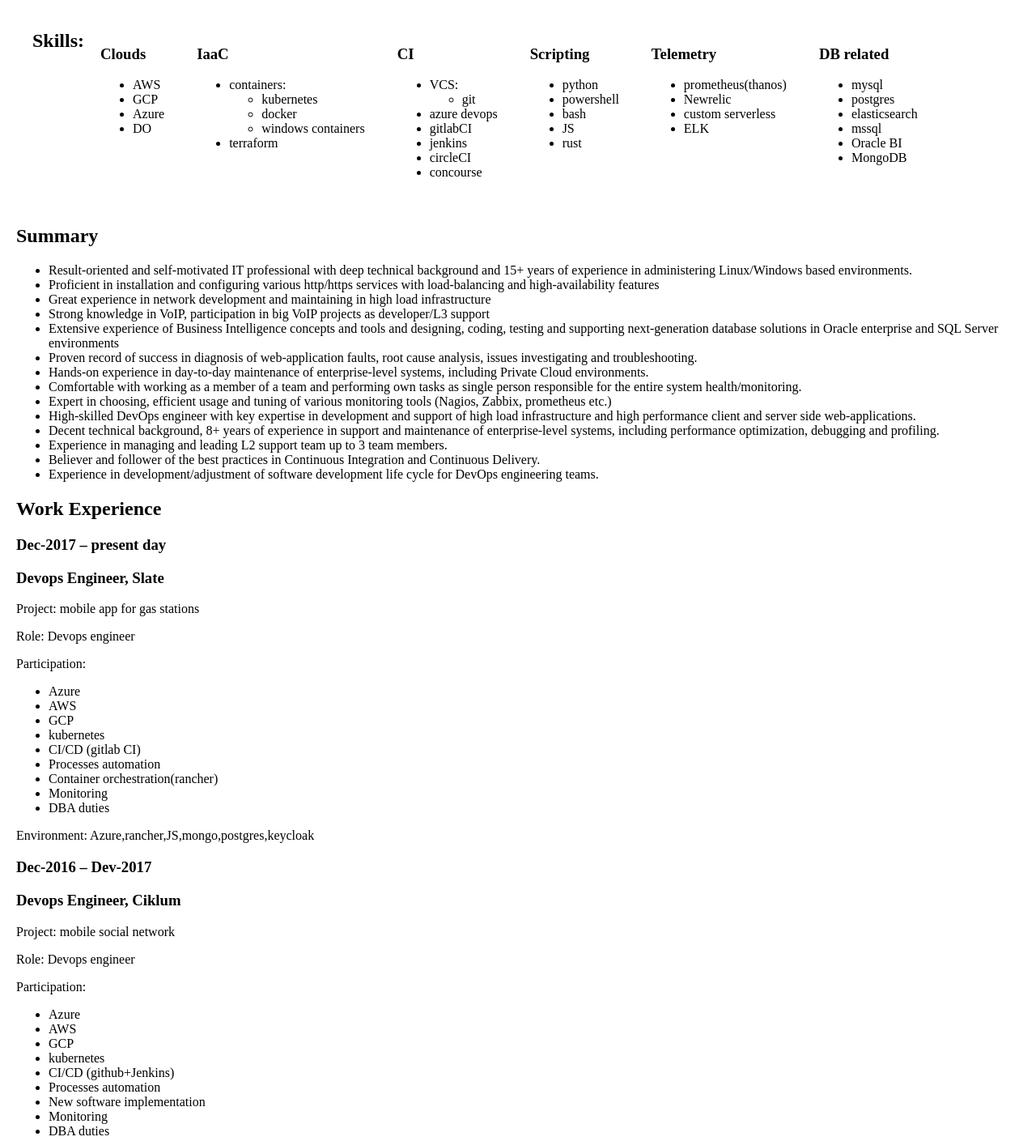
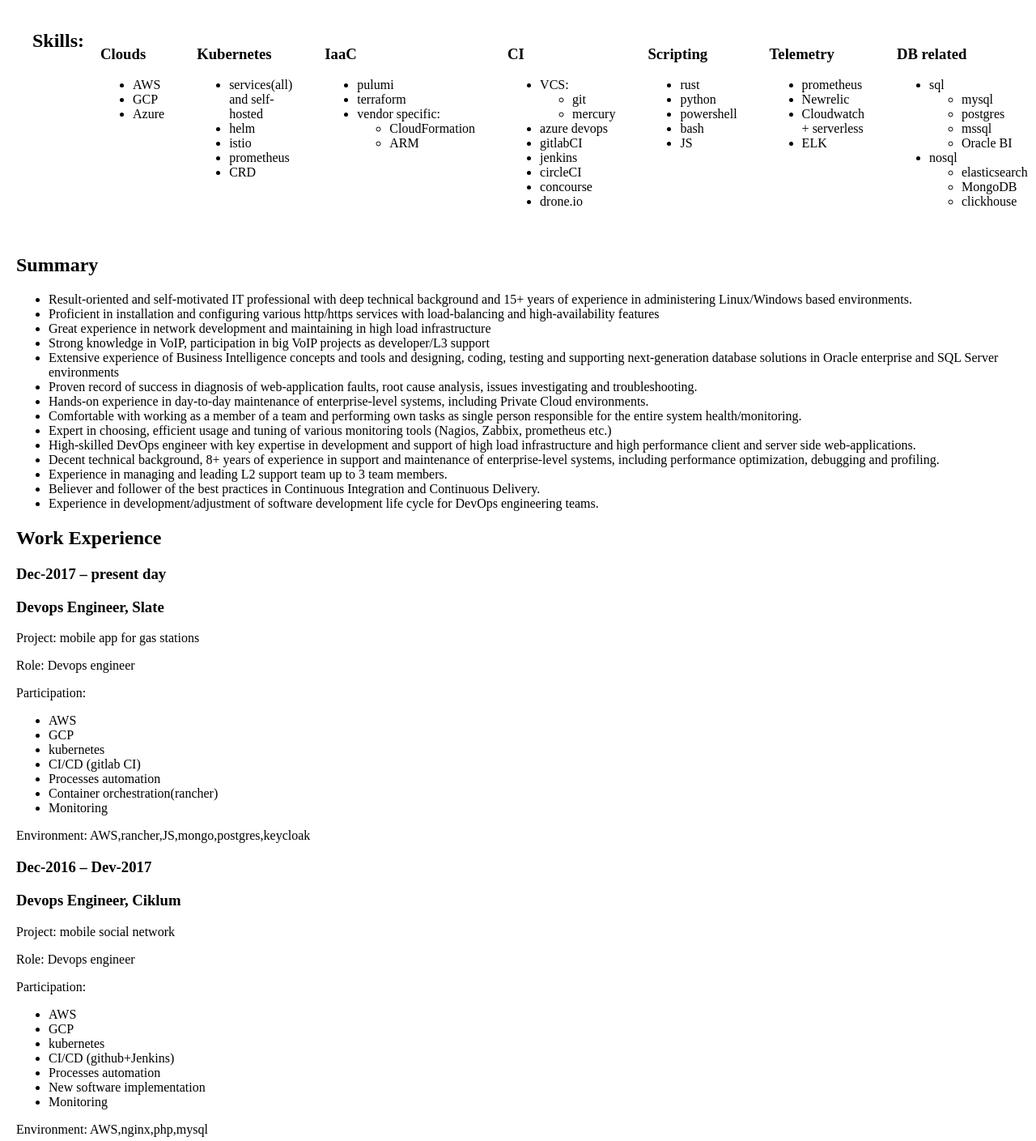
Before and after one commit to bikboy/cv, a plain HTML site: page index.html in a window 1280 px wide. Shown: the part 236-1645 px from the top of the page at 81% size. Drawn offline with Linux system fonts and the light colour scheme; a script that the page names is missing.

Commit message:
cv index switch

```diff
--- a/index.html
+++ b/index.html
@@ -28,27 +28,29 @@
 					<li>AWS</li>
 					<li>GCP</li>
 					<li>Azure</li>
-					<li>DO</li>
+				</ul>
+			</div>
+			<div id="kubernetes">
+				<h3>Kubernetes</h3>
+				<ul>
+					<li>services(all) and self-hosted</li>
+					<li>helm</li>
+					<li>istio</li>
+					<li>prometheus</li>
+					<li>CRD</li>
 				</ul>
 			</div>
 			<div id="iaac">
 				<h3>IaaC</h3>
 				<ul>
-					<li>containers:
-						<ul>
-							<li>kubernetes</li>
-							<li>docker</li>
-							<li>windows containers</li>
-						</ul>
-					</li>
+					<li>pulumi</li>
 					<li>terraform</li>
-<!--					<li>vendor specific:
+					<li>vendor specific:
 						<ul>
 							<li> CloudFormation</li>
 							<li> ARM</li>
 						</ul>
 					</li>
-				</ul>-->
 			</div>
 			<div id="cicd">
 				<h3>CI</h3>
@@ -56,6 +58,7 @@
 					<li>VCS:
 						<ul>
 							<li>git</li>
+							<li>mercury</li>
 						</ul>
 					</li>
 					<li>azure devops</li>
@@ -63,37 +66,45 @@
 					<li>jenkins</li>
 					<li>circleCI</li>
 					<li>concourse</li>
+					<li>drone.io</li>
 				</ul>
 			</div>
 			<div id="scripting">
 				<h3>Scripting</h3>
 				<ul>
+					<li>rust</li>
 					<li>python</li>
 					<li>powershell</li>
 					<li>bash</li>
 					<li>JS</li>
-					<li>rust</li>
 				</ul>
 			</div>
 
 			<div id="telemetry">
 				<h3>Telemetry</h3>
 				<ul>
-					<li>prometheus(thanos)</li>
+					<li>prometheus</li>
 					<li>Newrelic</li>
-					<li>custom serverless</li>
+					<li>Cloudwatch + serverless</li>
 					<li>ELK</li>
 				</ul>
 			</div>
 			<div id="db">
 				<h3>DB related</h3>
 				<ul>
-					<li>mysql</li>
-					<li>postgres</li>
-					<li>elasticsearch</li>
-					<li>mssql</li>
-					<li>Oracle BI</li>
-					<li>MongoDB</li>
+					<li>sql</li>
+					<ul>
+						<li>mysql</li>
+						<li>postgres</li>
+						<li>mssql</li>
+						<li>Oracle BI</li>
+					</ul>
+					<li>nosql</li>
+					<ul>
+						<li>elasticsearch</li>
+						<li>MongoDB</li>
+						<li>clickhouse</li>
+					</ul>
 				</ul>
 			</div>
 		</div>
@@ -126,7 +137,6 @@
 			<p>Role: Devops engineer</p>
 			<p>Participation:</p>
 			<ul>
-				<li>Azure</li>
 				<li>AWS</li>
 				<li>GCP</li>
 				<li>kubernetes</li>
@@ -134,10 +144,9 @@
 				<li>Processes automation</li>
 				<li>Container orchestration(rancher)</li>
 				<li>Monitoring</li>
-				<li>DBA duties</li>
 			</ul>
 
-			Environment: Azure,rancher,JS,mongo,postgres,keycloak
+			Environment: AWS,rancher,JS,mongo,postgres,keycloak
 
 			<h3>Dec-2016 – Dev-2017</h3>
 			<h3>Devops Engineer, Ciklum</h3>
@@ -145,7 +154,6 @@
 			<p>Role: Devops engineer</p>
 			<p>Participation:</p>
 			<ul>
-				<li>Azure</li>
 				<li>AWS</li>
 				<li>GCP</li>
 				<li>kubernetes</li>
@@ -153,10 +161,9 @@
 				<li>Processes automation</li>
 				<li>New software implementation</li>
 				<li>Monitoring</li>
-				<li>DBA duties</li>
 			</ul>
 
-			Environment: AWS/Azure,nginx,php,mysql
+			Environment: AWS,nginx,php,mysql
 			<h3>Dec-2015 – Dec-2016</h3>
 			<h3>Devops Engineer, EPAM</h3>
 			<p>Project: part of INFRA team</p>
@@ -167,7 +174,6 @@
 				<li>Processes automation</li>
 				<li>New software implementation</li>
 				<li>Monitoring</li>
-				<li>DBA duties</li>
 			</ul>
 
 			Environment: JavaEE,weblogic,tomcat,RHEL
@@ -177,14 +183,12 @@
 			<p>Role: Devops engineer</p>
 			<p>Participation:</p>
 			<ul>
-				<li>PoC DR in Azure</li>
 				<li>Performed technical audit and provided consultancy to project team as of system health monitoring and application performance solutions implemented</li>
 				<li>Analyzed and improved backup and restore processes</li>
 				<li>Supporting of network, VoIP, DWH, BI, CRM infrastructure</li>
 				<li>New telephony services development for operation department</li>
 				<li>Maintance of existing DWH\BI infrastructure,development of new BI objects</li>
 				<li>Support of external banking web application(Barracuda equipment)</li>
-				<li>DBA duties</li>
 			</ul>
 			Environment: Asterisk, various Cisco equipment, Oracle BI, Oracle Siebel, Microsoft SSRS/SSIS/SSAS/DB, Mediatel, LAMP,Cisco UCM,Cisco CME
 		</div>
```
